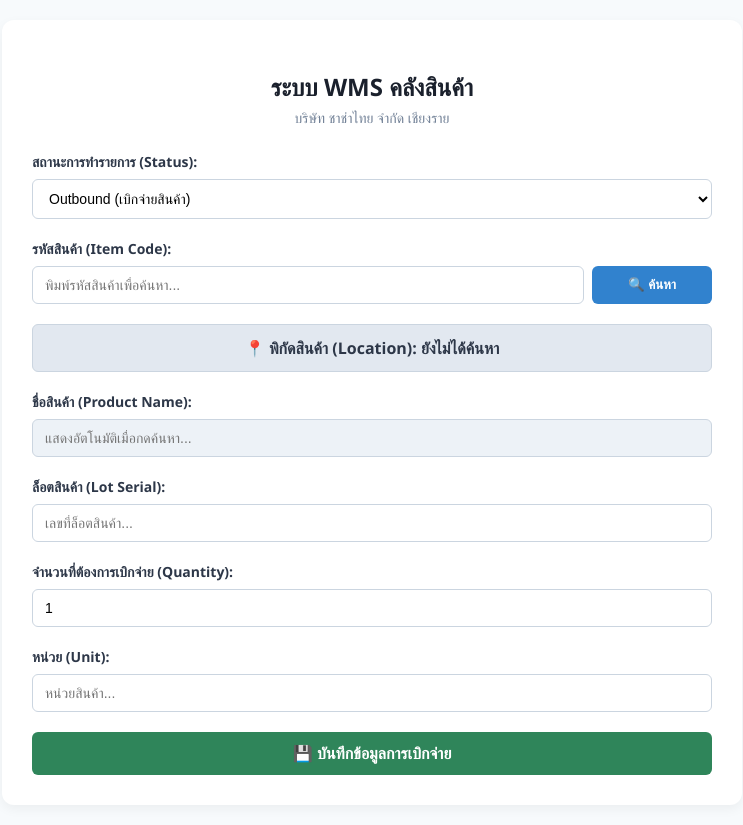
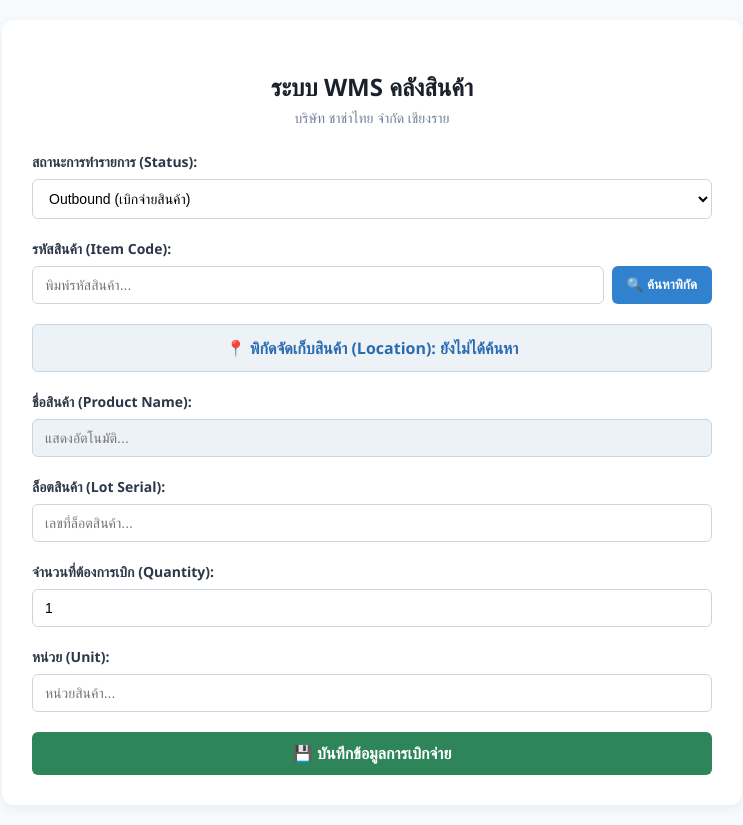
Before and after one commit to kanokwan20044-sketch/WH_Project, a Flask app: page / in a window 1280 px wide. Shown: the whole page, without its empty margins (268-1011 px from the left). Run offline with Flask 3, Linux system fonts and the light colour scheme.

Commit message:
update: outbound search location feature and ui

```diff
--- a/app.py
+++ b/app.py
@@ -80,7 +80,7 @@ def index():
 
     return render_template('index.html', success=success, search_results=search_results, search_query=search_query, start_date=start_date, end_date=end_date)
 
-# API สำหรับค้นหารหัสสินค้า เพื่อดึงชื่อ และเช็คว่าอยู่ Location ไหนจากประวัติ Inbound ล่าสุด
+# API ค้นหาข้อมูลสินค้าและ Location สำหรับ Outbound
 @app.route('/search_outbound')
 def search_outbound():
     code = request.args.get('code', '').strip()
@@ -88,7 +88,7 @@ def search_outbound():
         return jsonify({'success': False})
 
     try:
-        # 1. ดึงข้อมูลจาก Master_code ก่อนเพื่อเอาชื่อสินค้าและหน่วย
+        # 1. ดึงข้อมูลจาก Master_code
         master_sheet = get_google_sheet('Master_code')
         master_rows = master_sheet.get_all_values()
         prod_name = ""
@@ -102,12 +102,11 @@ def search_outbound():
                 lot_serial = row[3] if len(row) > 3 else ''
                 break
 
-        # 2. ค้นหา Location ล่าสุดจาก DATA_WH ที่มีการ Inbound สินค้านี้
+        # 2. ค้นหา Location จาก DATA_WH ที่มีการเก็บสินค้านี้อยู่ (เช็คประวัติ Inbound ล่าสุด)
         data_sheet = get_google_sheet('DATA_WH')
         data_rows = data_sheet.get_all_values()
-        found_location = "ไม่พบพิกัดจัดเก็บ (ยังไม่มีประวัติ Inbound)"
+        found_location = "ไม่พบพิกัด (ยังไม่มีประวัติ Inbound)"
 
-        # วนลูปจากล่างขึ้นบนเพื่อหาพิกัดล่าสุด
         for row in reversed(data_rows[1:]):
             if len(row) >= 4 and row[3].strip().lower() == code.lower():
                 if row[2].strip() == 'Inbound':
@@ -116,7 +115,7 @@ def search_outbound():
 
         return jsonify({
             'success': True,
-            'product_name': prod_name if prod_name else 'ไม่พบใน Master_code',
+            'product_name': prod_name if prod_name else 'ไม่พบรหัสสินค้าใน Master_code',
             'unit': unit if unit else 'Piece',
             'lot_serial': lot_serial,
             'location': found_location
--- a/templates/index.html
+++ b/templates/index.html
@@ -4,7 +4,6 @@
     <meta charset="UTF-8">
     <meta name="viewport" content="width=device-width, initial-scale=1.0">
     <title>ระบบ WMS คลังสินค้า - บริษัท ชาช่าไทย จำกัด เชียงราย</title>
-    <script src="https://unpkg.com/html5-qrcode" type="text/javascript"></script>
     <style>
         body { font-family: 'Segoe UI', Tahoma, Geneva, Verdana, sans-serif; background-color: #f7fafc; margin: 0; padding: 20px; color: #2d3748; }
         .container { max-width: 680px; margin: 0 auto; background: white; padding: 30px; border-radius: 12px; box-shadow: 0 4px 12px rgba(0,0,0,0.05); }
@@ -16,9 +15,9 @@
         input[readonly] { background-color: #edf2f7; color: #4a5568; }
         .btn-submit { width: 100%; background-color: #2f855a; color: white; padding: 12px; border: none; border-radius: 6px; font-size: 16px; font-weight: 600; cursor: pointer; }
         .btn-submit:hover { background-color: #276749; }
-        .btn-action { background-color: #3182ce; color: white; padding: 10px 15px; border: none; border-radius: 6px; cursor: pointer; font-weight: 600; width: 100%; }
+        .btn-action { background-color: #3182ce; color: white; padding: 10px 15px; border: none; border-radius: 6px; cursor: pointer; font-weight: 600; }
         .btn-action:hover { background-color: #2b6cb0; }
-        .location-box { padding: 12px; border-radius: 6px; margin-bottom: 20px; font-weight: 600; text-align: center; background-color: #e2e8f0; color: #2d3748; border: 1px solid #cbd5e0; }
+        .location-result-box { background-color: #edf2f7; padding: 12px; border-radius: 6px; margin-bottom: 20px; border: 1px solid #cbd5e0; font-weight: 600; text-align: center; color: #2b6cb0; }
         .alert-success { background-color: #c6f6d5; color: #22543d; padding: 12px; border-radius: 6px; margin-bottom: 20px; text-align: center; font-weight: 600; border: 1px solid #9ae6b4; }
         .search-section { background: #edf2f7; padding: 20px; border-radius: 8px; margin-bottom: 25px; border: 1px solid #e2e8f0; display: none; }
         .date-row { display: flex; gap: 10px; margin-bottom: 10px; }
@@ -35,13 +34,13 @@
             </div>
         {% endif %}
 
-        <!-- ส่วนค้นหาประวัติและ Cycle Count (แสดงเฉพาะเมื่อเลือกสถานะ Cycle Count) -->
+        <!-- ส่วนค้นหาประวัติ (Cycle Count) -->
         <div class="search-section" id="searchSection">
-            <h3 style="margin-top: 0; color: #2b6cb0; font-size: 16px;">🔍 ค้นหาประวัติและผลตรวจนับ (Cycle Count)</h3>
+            <h3 style="margin-top: 0; color: #2b6cb0; font-size: 16px;">🔍 ค้นหาประวัติและผลตรวจนับ</h3>
             <form action="/" method="GET">
                 <div class="form-group" style="margin-bottom: 10px;">
                     <label style="font-size: 13px;">คำค้นหา:</label>
-                    <input type="text" name="q" placeholder="เช่น CC-001, LOT หรือ Location" value="{{ search_query }}">
+                    <input type="text" name="q" placeholder="เช่น รหัสสินค้า ชื่อ หรือ Location" value="{{ search_query }}">
                 </div>
                 <div class="date-row">
                     <div style="flex: 1;">
@@ -53,7 +52,7 @@
                         <input type="date" name="end_date" value="{{ end_date }}">
                     </div>
                 </div>
-                <button type="submit" class="btn-action" style="margin-top: 5px;">ค้นหาประวัติ</button>
+                <button type="submit" class="btn-action" style="width: 100%; margin-top: 5px;">ค้นหาประวัติ</button>
             </form>
 
             {% if search_query or start_date or end_date %}
@@ -63,11 +62,7 @@
                         <ul style="padding-left: 20px; margin-top: 8px; margin-bottom: 0; font-size: 13px;">
                             {% for item in search_results %}
                                 <li style="margin-bottom: 8px;">
-                                    <b>{{ item.timestamp }}</b> |
-                                    สถานะ: <b>{{ item.status }}</b> |
-                                    รหัส: <b>{{ item.item_code }}</b> ({{ item.product_name }}) |
-                                    Location: <span style="background: #c6f6d5; padding: 2px 6px; border-radius: 4px; color: #22543d;">📍 {{ item.location }}</span> |
-                                    จำนวน: {{ item.quantity }} {{ item.unit }}
+                                    <b>{{ item.timestamp }}</b> | สถานะ: <b>{{ item.status }}</b> | รหัส: <b>{{ item.item_code }}</b> ({{ item.product_name }}) | Location: <b>{{ item.location }}</b> | จำนวน: {{ item.quantity }} {{ item.unit }}
                                 </li>
                             {% endfor %}
                         </ul>
@@ -78,7 +73,7 @@
             {% endif %}
         </div>
 
-        <!-- ฟอร์มทำรายการ WMS -->
+        <!-- ฟอร์มทำรายการ Outbound / Inbound / Cycle Count -->
         <form action="/submit" method="POST">
             <div class="form-group">
                 <label>สถานะการทำรายการ (Status):</label>
@@ -89,24 +84,24 @@
                 </select>
             </div>
 
-            <!-- ช่องกรอกรหัสสินค้าและปุ่มค้นหาสำหรับเบิกจ่าย -->
+            <!-- ช่องกรอกรหัสสินค้าและปุ่มค้นหาตำแหน่ง -->
             <div class="form-group">
                 <label>รหัสสินค้า (Item Code):</label>
                 <div style="display: flex; gap: 8px;">
-                    <input type="text" name="item_code" id="itemCodeInput" placeholder="พิมพ์รหัสสินค้าเพื่อค้นหา..." required style="flex: 1;">
-                    <button type="button" class="btn-action" style="width: 120px;" onclick="searchProductLocation()">🔍 ค้นหา</button>
+                    <input type="text" name="item_code" id="itemCodeInput" placeholder="พิมพ์รหัสสินค้า..." required style="flex: 1;">
+                    <button type="button" class="btn-action" onclick="searchLocation()">🔍 ค้นหาพิกัด</button>
                 </div>
             </div>
 
-            <!-- แสดง Location ที่ค้นพบ -->
-            <div class="location-box" id="locationDisplayBox">
-                📍 พิกัดสินค้า (Location): <b>ยังไม่ได้ค้นหา</b>
+            <!-- แสดง Location ที่โปรแกรมค้นพบ -->
+            <div class="location-result-box" id="locationBox">
+                📍 พิกัดจัดเก็บสินค้า (Location): <b>ยังไม่ได้ค้นหา</b>
             </div>
             <input type="hidden" name="location" id="locationInput" value="">
 
             <div class="form-group">
                 <label>ชื่อสินค้า (Product Name):</label>
-                <input type="text" name="product_name" id="productNameInput" placeholder="แสดงอัตโนมัติเมื่อกดค้นหา..." readonly required>
+                <input type="text" name="product_name" id="productNameInput" placeholder="แสดงอัตโนมัติ..." readonly required>
             </div>
 
             <div class="form-group">
@@ -115,7 +110,7 @@
             </div>
 
             <div class="form-group">
-                <label>จำนวนที่ต้องการเบิกจ่าย (Quantity):</label>
+                <label>จำนวนที่ต้องการเบิก (Quantity):</label>
                 <input type="number" name="quantity" id="quantityInput" value="1" min="1" required>
             </div>
 
@@ -129,8 +124,8 @@
     </div>
 
     <script>
-        // ฟังก์ชันกดปุ่มค้นหา Location จากรหัสสินค้า
-        function searchProductLocation() {
+        // ฟังก์ชันกดค้นหา Location จากรหัสสินค้า
+        function searchLocation() {
             const code = document.getElementById("itemCodeInput").value.trim();
             if (!code) {
                 alert("กรุณากรอกรหัสสินค้าก่อนกดค้นหา");
@@ -145,21 +140,20 @@
                         document.getElementById("unitInput").value = data.unit;
                         document.getElementById("lotSerialInput").value = data.lot_serial;
 
-                        // แสดง Location ที่ค้นพบ
-                        const locBox = document.getElementById("locationDisplayBox");
-                        locBox.innerHTML = `📍 พิกัดสินค้า (Location): <b style="color: #22543d; font-size: 16px;">${data.location}</b>`;
+                        const locBox = document.getElementById("locationBox");
+                        locBox.innerHTML = `📍 พิกัดจัดเก็บสินค้า (Location): <b style="color: #22543d; font-size: 16px;">${data.location}</b>`;
                         locBox.style.backgroundColor = "#c6f6d5";
                         locBox.style.borderColor = "#9ae6b4";
 
                         document.getElementById("locationInput").value = data.location;
                     } else {
-                        alert("ไม่พบข้อมูลสินค้านี้ในระบบ");
+                        alert("ไม่พบข้อมูลสินค้านี้");
                     }
                 })
-                .catch(err => console.error("Error searching product:", err));
+                .catch(err => console.error("Error:", err));
         }
 
-        // ฟังก์ชันซ่อน/แสดงช่องค้นหา (Cycle Count)
+        // ฟังก์ชันซ่อน/แสดงช่องค้นหาประวัติ
         function handleStatusChange() {
             const statusSelect = document.getElementById("statusSelect");
             const searchSection = document.getElementById("searchSection");
```
